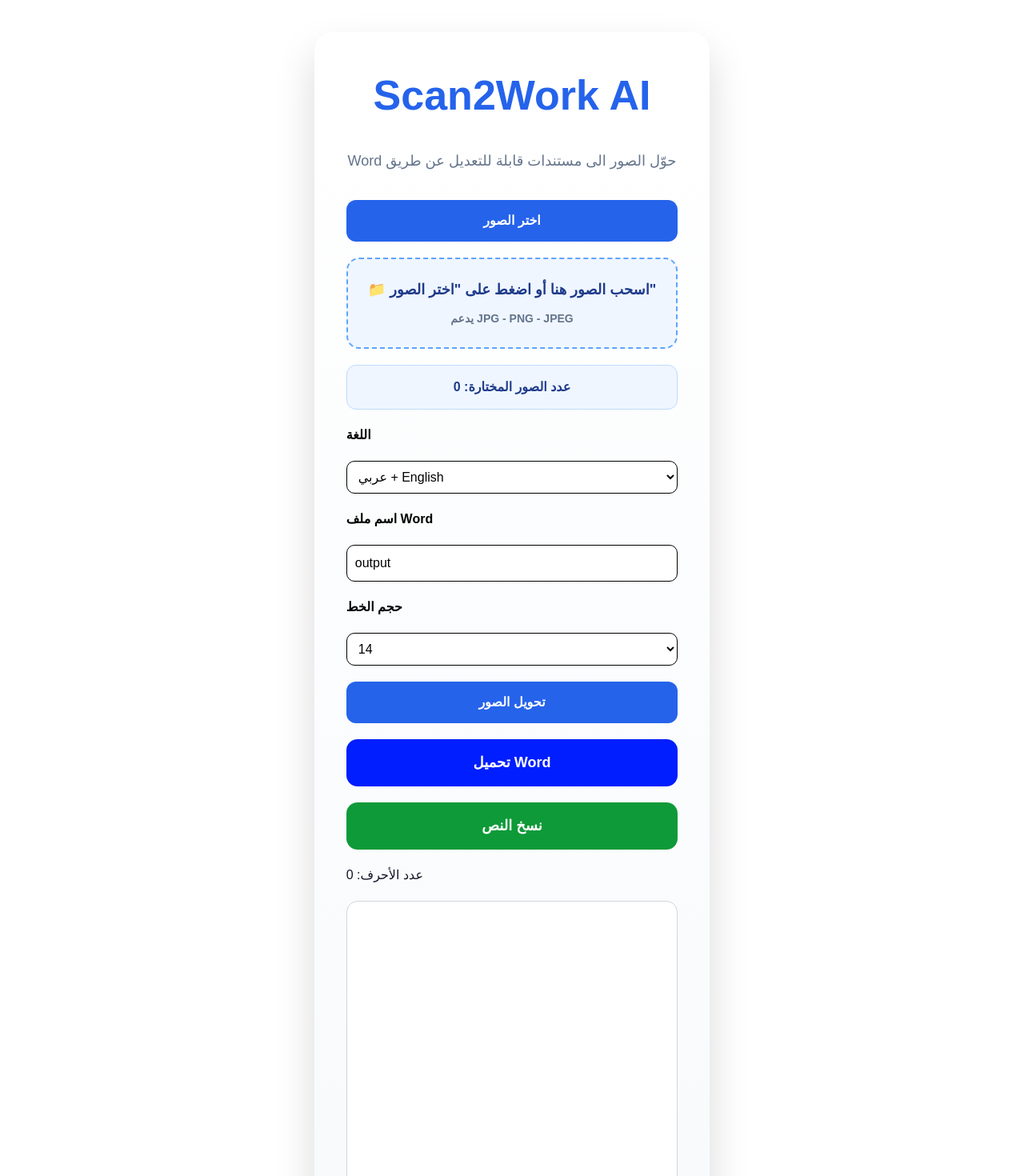
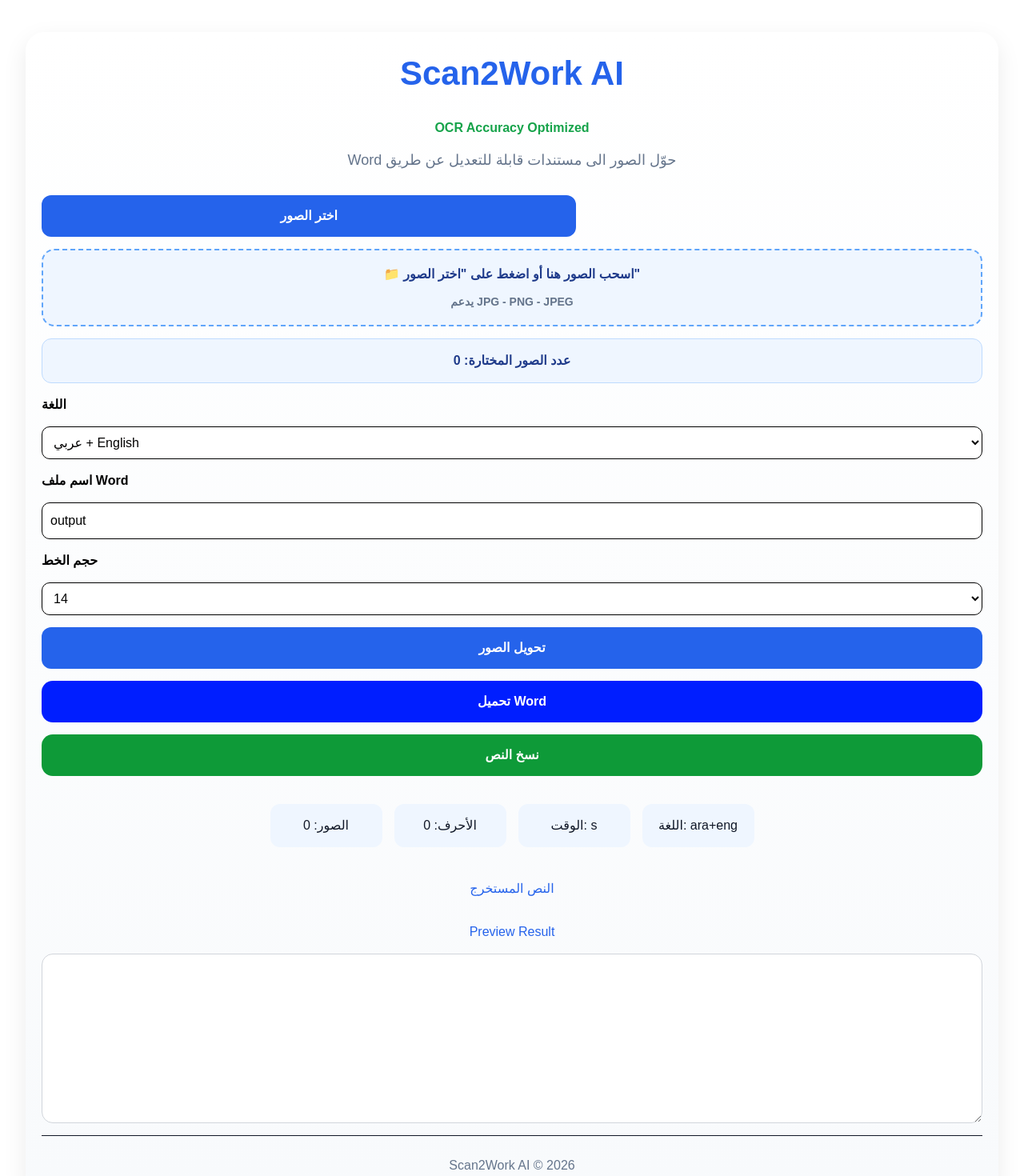
Before and after one commit to ak36z/Scan2work-ai, a Next.js app: page / in a window 1280 px wide. Shown: the top 1470 px of the page at 80% size. Built offline with nearby package versions, Linux system fonts and the light colour scheme.

Commit message:
Improve OCR and Word export

```diff
--- a/app/page.tsx
+++ b/app/page.tsx
@@ -7,6 +7,7 @@
   Packer,
   Paragraph,
   TextRun,
+  HeadingLevel,
 } from "docx";
 
 export default function Home() {
@@ -14,18 +15,26 @@
   const [text, setText] = useState("");
   const [loading, setLoading] = useState(false);
   const [progress, setProgress] = useState(0);
+  const [language, setLanguage] = useState("ara+eng");
+  const [fileName, setFileName] = useState("output");
+  const [fontFamily, setFontFamily] = useState("Arial");
+  const [fontSize, setFontSize] = useState(14);
+  const [executionTime, setExecutionTime] = useState("");
+  const [ocrMode, setOcrMode] = useState("standard");
 
-  const [language, setLanguage] =
-    useState("ara+eng");
-
-  const [fileName, setFileName] =
-    useState("output");
-
-  const [fontFamily, setFontFamily] =
-    useState("Arial");
-
-  const [fontSize, setFontSize] =
-    useState(14);
+  const formatMathText = (value: string) =>
+    value
+      .replace(/sqrt/gi, "√")
+      .replace(/1\/2/g, "½")
+      .replace(/1\/4/g, "¼")
+      .replace(/3\/4/g, "¾")
+      .replace(/x2/g, "x²")
+      .replace(/x3/g, "x³")
+      .replace(/pi/gi, "π")
+      .replace(/theta/gi, "θ")
+      .replace(/alpha/gi, "α")
+      .replace(/beta/gi, "β")
+      .replace(/delta/gi, "δ");
 
   const convertImage = async () => {
     if (files.length === 0) return;
@@ -35,23 +44,67 @@
 
     try {
       let fullText = "";
+      const startTime = Date.now();
+      let totalConfidence = 0;
 
       for (let i = 0; i < files.length; i++) {
-      const result = await Tesseract.recognize(
-        files[i],
-        language
-      );
+        const img = new Image();
+        img.src = URL.createObjectURL(files[i]);
 
-      fullText += result.data.text + "\n\n";
+        await new Promise((resolve) => {
+          img.onload = () => resolve(true);
+        });
 
-      setProgress(
-        Math.round(
-          ((i + 1) / files.length) * 100
-        )
-      );
+        const canvas = document.createElement("canvas");
+        const ctx = canvas.getContext("2d");
+
+        if (!ctx) continue;
+
+        canvas.width = img.width * 3;
+        canvas.height = img.height * 3;
+        ctx.filter = "grayscale(100%) contrast(350%) brightness(120%)";
+
+        ctx.drawImage(img, 0, 0, canvas.width, canvas.height);
+
+        const result = await Tesseract.recognize(canvas, language, {
+          psm: ocrMode === "columns" ? 3 : 6,
+        } as any);
+
+        const pageData = result.data as any;
+        totalConfidence += pageData.confidence ?? 0;
+
+        console.log("Confidence:", pageData.confidence);
+
+        const cleanedText = (pageData.text ?? "")
+          .replace(/[|]/g, "")
+          .replace(/[ ]{2,}/g, " ")
+          .replace(/\n{3,}/g, "\n\n")
+          .trim();
+
+        const words = Array.isArray(pageData.words) ? pageData.words : [];
+        console.log("Detected words:", words.length);
+
+        const tableLikeText = cleanedText.replace(/\s{3,}/g, "\t");
+        const formattedText = formatMathText(tableLikeText);
+        fullText +=
+          "\n-----------------\n" +
+          "Page " +
+          (i + 1) +
+          "\n-----------------\n" +
+          formattedText +
+          "\n\n";
+
+        setProgress(Math.round(((i + 1) / files.length) * 100));
       }
 
-    setText(fullText);
+      const avgConfidence = totalConfidence / files.length;
+      console.log("Average Confidence:", avgConfidence);
+
+      const endTime = Date.now();
+      const time = ((endTime - startTime) / 1000).toFixed(1);
+
+      setExecutionTime(time);
+      setText(fullText.trim());
     } finally {
       setLoading(false);
     }
@@ -64,35 +117,32 @@
       sections: [
         {
           children: text
-            .split("\n")
-            .filter(
-              (line) =>
-                line.trim() !== ""
-            )
-            .map(
-              (line) =>
-                new Paragraph({
+            .split(/\n\s*\n/)
+            .filter((line) => line.trim() !== "")
+            .map((line) => {
+              const isHeading = line.length < 50;
+              const lineHasMath = /[√=+\-÷×]/.test(line);
+
+              return new Paragraph({
+                heading: isHeading ? HeadingLevel.HEADING_1 : undefined,
+                alignment: "right",
                 children: [
                   new TextRun({
                     text: line,
                     font: fontFamily,
                     size: fontSize * 2,
+                    bold: lineHasMath,
                   }),
                 ],
-                })
-            ),
+              });
+            }),
         },
       ],
     });
 
-    const blob =
-      await Packer.toBlob(doc);
-
-    const url =
-      URL.createObjectURL(blob);
-
-    const a =
-      document.createElement("a");
+    const blob = await Packer.toBlob(doc);
+    const url = URL.createObjectURL(blob);
+    const a = document.createElement("a");
 
     a.href = url;
     a.download = `${fileName}.docx`;
@@ -102,27 +152,30 @@
     URL.revokeObjectURL(url);
   };
 
+  const hasMath = /[√=+\-÷×]/.test(text);
+
   return (
     <main
       style={{
-        maxWidth: "900px",
+        maxWidth: "1600px",
+        width: "95%",
         margin: "40px auto",
-        padding: "40px",
+        padding: "20px",
         display: "flex",
         flexDirection: "column",
-        gap: "20px",
+        gap: "15px",
         background:
           "linear-gradient(180deg, #ffffff 0%, #f8fafc 100%)",
         borderRadius: "24px",
         boxShadow:
-          "0 25px 50px rgba(0,0,0,0.15)",
+          "0 10px 30px rgba(0,0,0,0.08)",
         color: "#111827",
       }}
     >
       <h1
         style={{
           textAlign: "center",
-          fontSize: "52px",
+          fontSize: "42px",
           color: "#2563eb",
           fontWeight: "800",
           marginBottom: "10px",
@@ -130,7 +183,15 @@
       >
         Scan2Work AI
       </h1>
-
+<p
+  style={{
+    textAlign: "center",
+    color: "#16a34a",
+    fontWeight: "bold",
+  }}
+>
+  OCR Accuracy Optimized
+</p>
       <p
         style={{
           textAlign: "center",
@@ -143,8 +204,17 @@
         حوّل الصور الى مستندات قابلة للتعديل عن طريق
       </p>
 
+      <div
+        style={{
+          display: "grid",
+          gridTemplateColumns: "1.4fr 1fr",
+          gap: "30px",
+          alignItems: "start",
+        }}
+      >
         <label
           style={{
+            display: "block",
             backgroundColor: "#2563eb",
             color: "white",
             padding: "14px",
@@ -162,9 +232,7 @@
             multiple
             style={{ display: "none" }}
             onChange={(e) => {
-      const selectedFiles = Array.from(
-        e.target.files || []
-      );
+              const selectedFiles = Array.from(e.target.files || []);
 
               setFiles((prev) => {
                 const newFiles = selectedFiles.filter(
@@ -178,10 +246,10 @@
 
                 return [...prev, ...newFiles];
               });
-
             }}
           />
         </label>
+      </div>
 
       <div
         onDragOver={(e) => {
@@ -211,13 +279,13 @@
   }}
   style={{
     background: "#eff6ff",
-    padding: "25px",
+    padding: "18px",
     borderRadius: "16px",
     border: "2px dashed #60a5fa",
     fontWeight: "bold",
     color: "#1e3a8a",
     textAlign: "center",
-    fontSize: "18px",
+    fontSize: "16px",
     transition: "0.3s",
   }}
 >
@@ -274,8 +342,8 @@
             >
               <img
                 src={URL.createObjectURL(file)}
-                width={120}
-                height={120}
+                width={100}
+                height={100}
                 style={{
                   objectFit: "cover",
                   borderRadius: "12px",
@@ -447,9 +515,9 @@
           background: "#001eff",
           color: "white",
           border: "none",
-          padding: "16px",
+          padding: "14px",
           borderRadius: "14px",
-          fontSize: "18px",
+          fontSize: "16px",
           fontWeight: "bold",
           cursor: "pointer",
         }}
@@ -464,9 +532,9 @@
           background: "#0e9a38",
           color: "white",
           border: "none",
-          padding: "16px",
+          padding: "14px",
           borderRadius: "14px",
-          fontSize: "18px",
+          fontSize: "16px",
           fontWeight: "bold",
           cursor: "pointer",
         }}
@@ -474,14 +542,98 @@
         نسخ النص
       </button>
 
-      <p>
-        عدد الأحرف: {text.length}
-      </p>
+<div
+  style={{
+    display: "flex",
+    gap: "15px",
+    justifyContent: "center",
+    marginTop: "20px",
+  }}
+>
+  <div
+    style={{
+      background: "#eff6ff",
+      padding: "15px",
+      borderRadius: "12px",
+      minWidth: "140px",
+      textAlign: "center",
+    }}
+  >
+    الصور: {files.length}
+  </div>
 
+  <div
+    style={{
+      background: "#eff6ff",
+      padding: "15px",
+      borderRadius: "12px",
+      minWidth: "140px",
+      textAlign: "center",
+    }}
+  >
+    الأحرف: {text.length}
+  </div>
+<div
+  style={{
+    background: "#eff6ff",
+    padding: "15px",
+    borderRadius: "12px",
+    minWidth: "140px",
+    textAlign: "center",
+  }}
+>
+  الوقت: {executionTime}s
+</div>
+  <div
+    style={{
+      background: "#eff6ff",
+      padding: "15px",
+      borderRadius: "12px",
+      minWidth: "140px",
+      textAlign: "center",
+    }}
+  >
+    اللغة: {language}
+  </div>
+</div>
+
+<h2
+  style={{
+    marginTop: "25px",
+    textAlign: "center",
+    color: "#2563eb",
+  }}
+>
+  النص المستخرج
+</h2>
+<h2
+  style={{
+    textAlign: "center",
+    color: "#2563eb",
+    marginTop: "15px",
+  }}
+>
+  Preview Result
+</h2>
+{hasMath && (
+  <div
+    style={{
+      background: "#fef3c7",
+      color: "#92400e",
+      padding: "12px",
+      borderRadius: "12px",
+      marginBottom: "10px",
+      textAlign: "center",
+      fontWeight: "bold",
+    }}
+  >
+    Mathematical Expressions Detected
+  </div>
+)}
       <textarea
         value={text}
         readOnly
-        rows={15}
+        rows={8}
         style={{
           width: "100%",
           borderRadius: "14px",
@@ -492,6 +644,21 @@
           color: "#111827",
         }}
       />
+      <hr />
+
+<p
+  style={{
+    textAlign: "center",
+    color: "#64748b",
+    marginTop: "10px",
+  }}
+>
+  Scan2Work AI © 2026
+</p>
     </main>
   );
 }
+
+function replace(arg0: RegExp, arg1: string) {
+  throw new Error("Function not implemented.");
+}
```
Also changed, not shown: 1 other file (tests, documents, lock files or other folders). Lines whose indentation alone changed are shown as unchanged.
